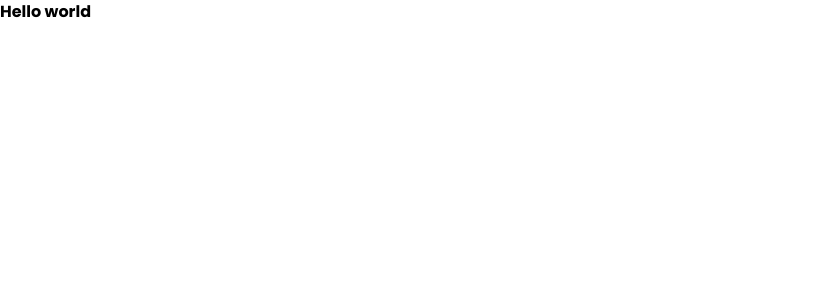
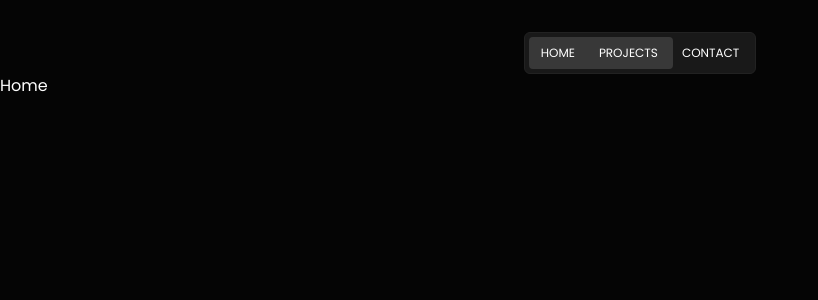
Before and after one commit to Janjanny/bento-portfolio, a React (Vite) app: page / in a window 1280 px wide. Shown: the top 300 px of the page, without its empty margins (0-818 px from the left). Built offline with nearby package versions, Linux system fonts and the light colour scheme.

Commit message:
add framer

```diff
--- a/package.json
+++ b/package.json
@@ -10,6 +10,7 @@
     "preview": "vite preview"
   },
   "dependencies": {
+    "framer-motion": "^11.3.19",
     "prettier": "^3.3.3",
     "react": "^18.3.1",
     "react-dom": "^18.3.1"
--- a/src/App.jsx
+++ b/src/App.jsx
@@ -1,7 +1,13 @@
+import Navbar from "./components/Navbar";
+import Home from "./page/Home";
+
 function App() {
   return (
     <>
-      <p className=" font-bold">Hello world</p>
+      <div className="w-full h-screen bg-bg-color text-white">
+        <Navbar/>
+        <Home/>
+      </div>
     </>
   );
 }
--- a/src/components/Navbar.jsx
+++ b/src/components/Navbar.jsx
@@ -1,9 +1,37 @@
-import React from 'react'
+import React, { useState } from 'react'
+import { motion } from 'framer-motion'
 
 const Navbar = () => {
+
+    const [position, setPosition] = useState({
+        left: 60,
+        width: 150,
+        opacity: 1
+    })
+
   return (
-    <div>Navbar</div>
+    <div className='pt-8'>
+        <ul className='relative flex w-fit rounded-md border border-stroke-color bg-button-color text-white p-1 mx-auto'>
+        <Navs>Home</Navs>
+        <Navs>Projects</Navs>
+        <Navs>Contact</Navs>
+
+        <Block position={position}/>
+    </ul>
+    </div>
   )
 }
 
+const Navs = ({children}) => {
+    return (
+        <li className='relative z-10 block cursor-pointer px-3 py-2 uppercase text-xs text-white '>{children}</li>
+    )
+}
+
+const Block = ({position}) => {
+    return (
+        <motion.li className='absolute z-0 h-8 w-36 rounded bg-[#383838]' />
+    )
+}
+
 export default Navbar
```
Also changed, not shown: 1 other file (tests, documents, lock files or other folders).
